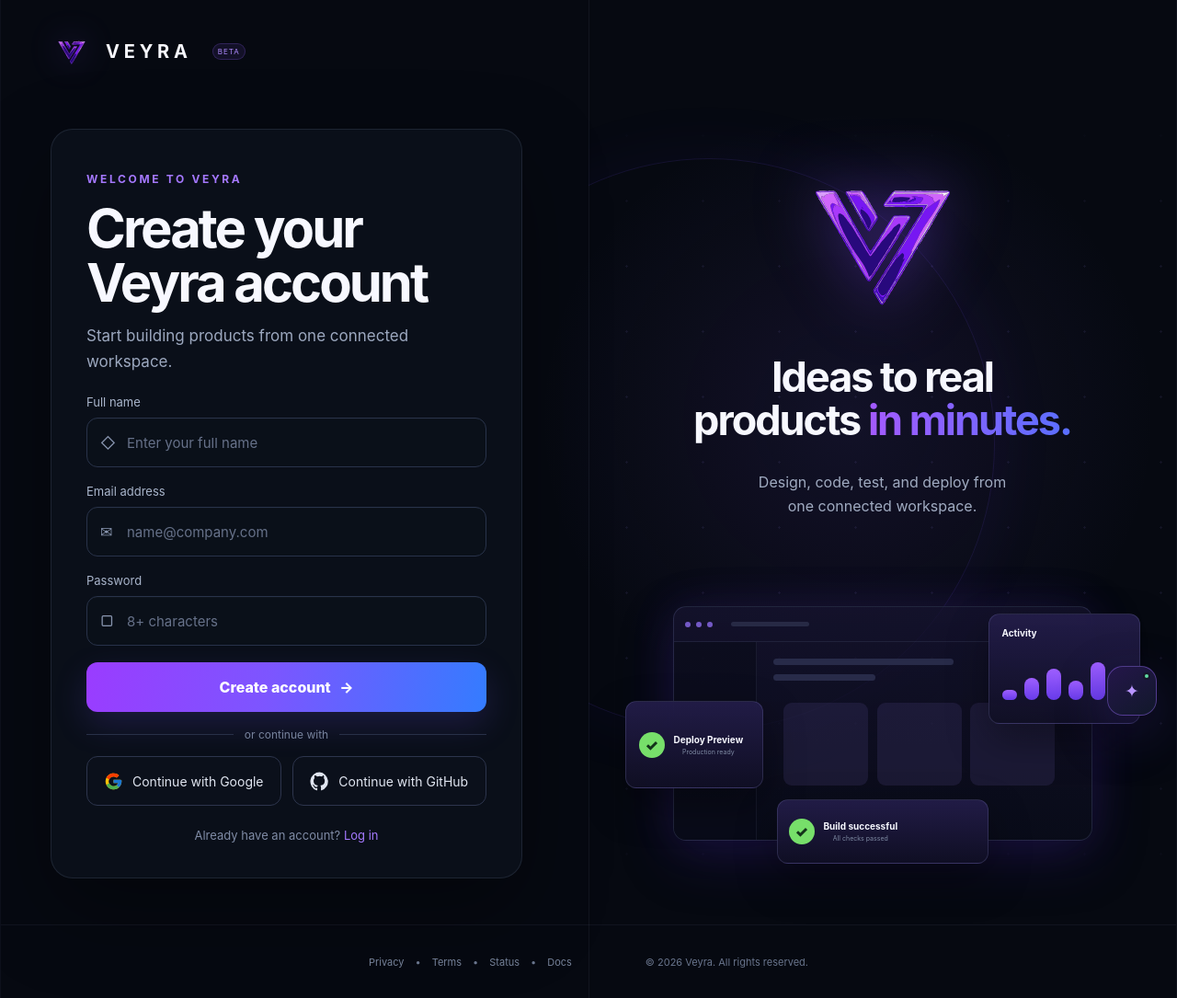
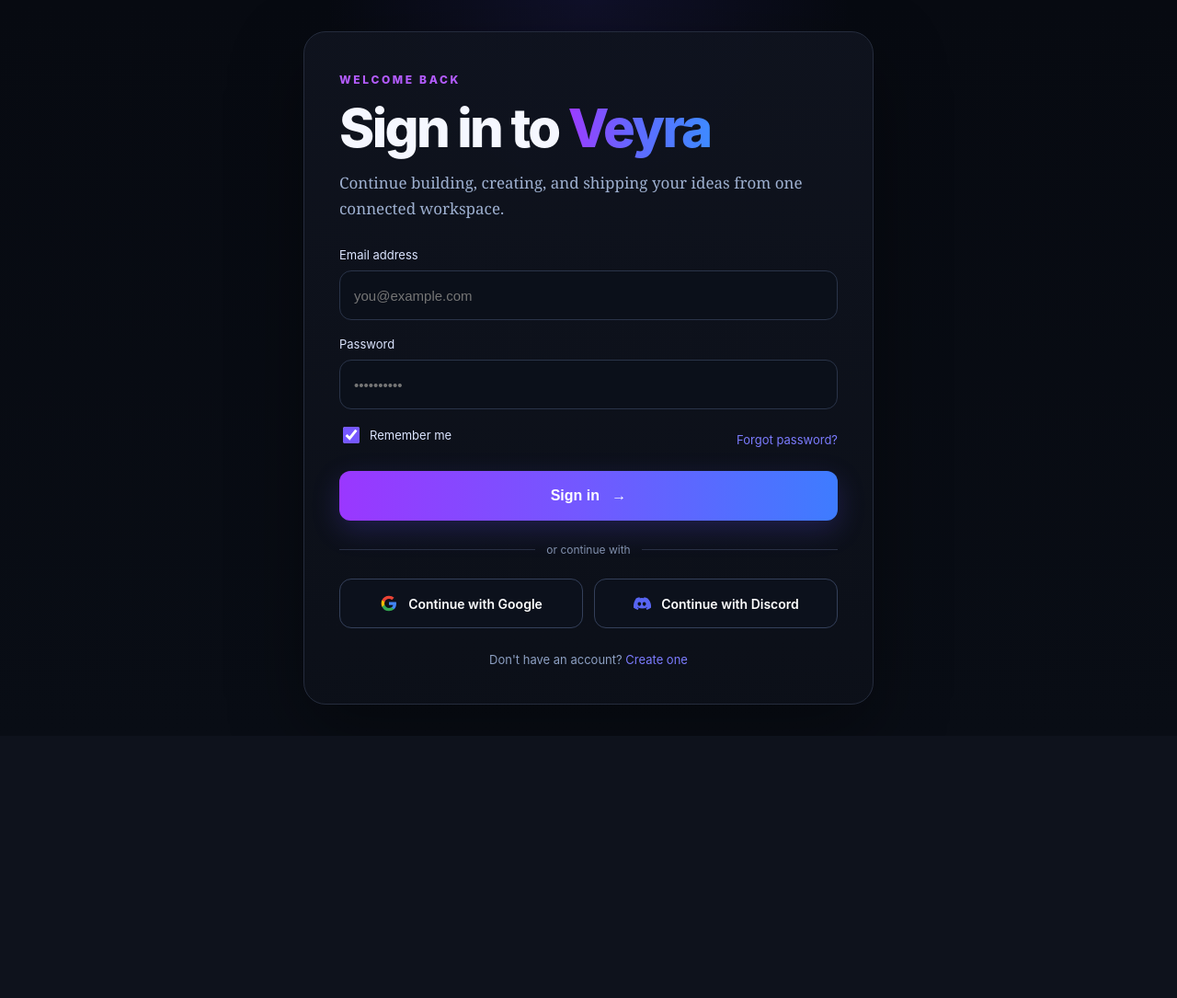
Before and after one commit to Ka9paa/Veyra, a Flask app: page /signup in a window 1280 px wide. Shown: the whole page at 92% size. After the commit the page ends 787 px from the top, so only its background shows below. Run offline with Flask 3, Linux system fonts and the light colour scheme; some libraries are stand-ins or nearby versions.

Commit message:
Replace GitHub auth with Discord

```diff
--- a/templates/auth.html
+++ b/templates/auth.html
@@ -1,83 +1,315 @@
-{% extends "base.html" %}
-{% block title %}{{'Create account' if mode=='signup' else 'Log in'}} — Veyra{% endblock %}
-{% block body %}
-<div class="v21-auth-page">
-  <div class="v21-auth-shell">
-    <header class="v21-auth-brand">
-      <img src="{{url_for('static',filename='veyra-mark.svg')}}" alt="Veyra">
-      <b>VEYRA</b><span class="v26-auth-beta">BETA</span>
-    </header>
+<!doctype html>
+<html lang="en">
+<head>
+  <meta charset="utf-8">
+  <meta name="viewport" content="width=device-width,initial-scale=1">
+  <title>Sign in to Veyra</title>
+  <meta name="theme-color" content="#0a0d15">
 
-    <section class="v21-auth-left">
-      <div class="v21-auth-card">
-        <small>{{'WELCOME TO VEYRA' if mode=='signup' else 'WELCOME BACK'}}</small>
-        <h1>{{'Create your Veyra account' if mode=='signup' else 'Sign in to'}} {% if mode!='signup' %}<em>Veyra</em>{% endif %}</h1>
-        <p>{{'Start building products from one connected workspace.' if mode=='signup' else 'Continue building, creating, and shipping your ideas from one connected workspace.'}}</p>
+  <style>
+    :root{
+      --bg:#080b12;
+      --panel:#0d111b;
+      --panel2:#101522;
+      --border:#252c3d;
+      --text:#f5f7ff;
+      --muted:#8ea0c3;
+      --muted2:#6f7d99;
+      --purple:#9a39ff;
+      --violet:#7658ff;
+      --blue:#3e7bff;
+      --danger:#ff5c72;
+    }
 
-        {% with msgs=get_flashed_messages(with_categories=true) %}
-          {% for c,m in msgs %}<div class="v21-flash {{c}}"><span>!</span>{{m}}</div>{% endfor %}
-        {% endwith %}
+    *{box-sizing:border-box}
+    html,body{min-height:100%}
+    body{
+      margin:0;
+      min-height:100vh;
+      display:grid;
+      place-items:center;
+      padding:28px;
+      color:var(--text);
+      background:
+        radial-gradient(circle at 50% 0%, rgba(93,72,255,.10), transparent 28%),
+        linear-gradient(180deg,#070a11 0%,#090d15 100%);
+      font-family:Inter,ui-sans-serif,system-ui,-apple-system,BlinkMacSystemFont,"Segoe UI",sans-serif;
+    }
 
-        {% if mode=='signup' %}
-        <form method="post" action="/signup/email">
-          <label>Full name<div class="v21-input"><span>◇</span><input name="name" placeholder="Enter your full name" required minlength="2"></div></label>
-          <label>Email address<div class="v21-input"><span>✉</span><input name="email" type="email" placeholder="name@company.com" required></div></label>
-          <label>Password<div class="v21-input"><span>▢</span><input name="password" type="password" placeholder="8+ characters" required minlength="8"></div></label>
-          <button class="v21-submit">Create account <span>→</span></button>
-        </form>
-        {% else %}
-        <form method="post" action="/login/email">
-          <label>Email address<div class="v21-input"><span>✉</span><input name="email" type="email" placeholder="name@company.com" required></div></label>
-          <label>Password<div class="v21-input"><span>▢</span><input name="password" type="password" placeholder="Your password" required><button type="button" class="v21-eye" tabindex="-1">◉</button></div></label>
-          <div class="v21-login-row"><label class="v21-check"><input type="checkbox" checked><span></span>Remember me</label><a href="#">Forgot password?</a></div>
-          <button class="v21-submit">Sign in <span>→</span></button>
-        </form>
-        {% endif %}
+    .shell{
+      width:min(100%,620px);
+      background:linear-gradient(180deg,rgba(15,19,30,.98),rgba(12,16,25,.98));
+      border:1px solid var(--border);
+      border-radius:24px;
+      padding:44px 38px 38px;
+      box-shadow:0 28px 80px rgba(0,0,0,.38);
+    }
 
-        <div class="v21-or"><span>or continue with</span></div>
+    .eyebrow{
+      margin:0 0 18px;
+      font-size:12px;
+      font-weight:800;
+      letter-spacing:.22em;
+      color:#b45cff;
+      text-transform:uppercase;
+    }
 
-        <div class="v21-oauth">
-          <a href="/auth/google" aria-label="Continue with Google">
-            <svg viewBox="0 0 48 48" aria-hidden="true"><path fill="#FFC107" d="M43.6 20.5H42V20H24v8h11.3A12 12 0 1 1 31.9 15l5.7-5.7A20 20 0 1 0 44 24c0-1.2-.1-2.3-.4-3.5z"/><path fill="#FF3D00" d="m6.3 14.7 6.6 4.8A12 12 0 0 1 31.9 15l5.7-5.7A20 20 0 0 0 6.3 14.7z"/><path fill="#4CAF50" d="M24 44c5.2 0 10-2 13.5-5.2l-6.2-5.2A12 12 0 0 1 12.9 28l-6.5 5A20 20 0 0 0 24 44z"/><path fill="#1976D2" d="M43.6 20.5H42V20H24v8h11.3a12 12 0 0 1-4 5.6l6.2 5.2C41.2 35.4 44 30.2 44 24c0-1.2-.1-2.3-.4-3.5z"/></svg>
-            <span>Continue with Google</span>
-          </a>
-          <a href="/auth/github" aria-label="Continue with GitHub">
-            <svg viewBox="0 0 24 24" aria-hidden="true"><path fill="currentColor" d="M12 .7a11.5 11.5 0 0 0-3.6 22.4c.6.1.8-.2.8-.6v-2.2c-3.3.7-4-1.4-4-1.4-.5-1.4-1.3-1.8-1.3-1.8-1.1-.7.1-.7.1-.7 1.2.1 1.8 1.2 1.8 1.2 1.1 1.8 2.8 1.3 3.5 1 .1-.8.4-1.3.8-1.6-2.7-.3-5.5-1.3-5.5-5.9 0-1.3.5-2.4 1.2-3.2-.1-.3-.5-1.6.1-3.2 0 0 1-.3 3.3 1.2a11.4 11.4 0 0 1 6 0C16.2 4.4 17.2 4.7 17.2 4.7c.6 1.6.2 2.9.1 3.2.8.8 1.2 1.9 1.2 3.2 0 4.6-2.8 5.6-5.5 5.9.4.4.8 1.1.8 2.2v3.3c0 .4.2.7.8.6A11.5 11.5 0 0 0 12 .7z"/></svg>
-            <span>Continue with GitHub</span>
-          </a>
+    h1{
+      margin:0;
+      font-size:clamp(40px,6vw,58px);
+      line-height:.96;
+      letter-spacing:-.045em;
+      font-weight:800;
+    }
+
+    .brand{
+      background:linear-gradient(90deg,#9c3cff,#5d6cff,#3e8aff);
+      -webkit-background-clip:text;
+      background-clip:text;
+      color:transparent;
+    }
+
+    .sub{
+      margin:18px 0 28px;
+      color:#9eb0d0;
+      font-size:17px;
+      line-height:1.65;
+      font-family:Georgia,"Times New Roman",serif;
+    }
+
+    .flash-stack{display:grid;gap:10px;margin-bottom:18px}
+    .flash{
+      border:1px solid rgba(255,92,114,.35);
+      background:rgba(255,92,114,.08);
+      color:#ffc0ca;
+      padding:12px 14px;
+      border-radius:12px;
+      font-size:14px;
+    }
+
+    .field{margin-top:18px}
+    label{
+      display:block;
+      margin-bottom:9px;
+      color:#dce5ff;
+      font-size:13px;
+    }
+
+    .input-wrap{
+      position:relative;
+      display:flex;
+      align-items:center;
+    }
+
+    input{
+      width:100%;
+      height:54px;
+      border-radius:13px;
+      border:1px solid #2a3449;
+      background:#0b101a;
+      color:#fff;
+      outline:none;
+      padding:0 15px;
+      font-size:15px;
+      transition:.18s ease;
+    }
+
+    input:focus{
+      border-color:#6e5cff;
+      box-shadow:0 0 0 3px rgba(110,92,255,.12);
+    }
+
+    .row{
+      margin-top:16px;
+      display:flex;
+      align-items:center;
+      justify-content:space-between;
+      gap:16px;
+      color:#c5d0e8;
+      font-size:13px;
+    }
+
+    .remember{
+      display:flex;
+      align-items:center;
+      gap:8px;
+      cursor:pointer;
+    }
+
+    .remember input{
+      width:18px;
+      height:18px;
+      accent-color:#7658ff;
+    }
+
+    a{color:#7c7cff;text-decoration:none}
+    a:hover{color:#a88cff}
+
+    .submit{
+      margin-top:18px;
+      width:100%;
+      height:54px;
+      border:0;
+      border-radius:12px;
+      color:#fff;
+      font-size:16px;
+      font-weight:800;
+      cursor:pointer;
+      background:linear-gradient(90deg,#9a37ff 0%,#7358ff 48%,#3e7cff 100%);
+      box-shadow:0 10px 30px rgba(101,82,255,.22);
+      transition:transform .15s ease,filter .15s ease;
+    }
+
+    .submit:hover{transform:translateY(-1px);filter:brightness(1.07)}
+
+    .divider{
+      margin:24px 0;
+      display:flex;
+      align-items:center;
+      gap:12px;
+      color:#8190ad;
+      font-size:12px;
+    }
+
+    .divider::before,.divider::after{
+      content:"";
+      height:1px;
+      flex:1;
+      background:#293044;
+    }
+
+    .oauth-grid{
+      display:grid;
+      grid-template-columns:1fr 1fr;
+      gap:12px;
+    }
+
+    .oauth{
+      height:54px;
+      border-radius:13px;
+      border:1px solid #34405a;
+      background:#0c111c;
+      color:#fff;
+      display:flex;
+      align-items:center;
+      justify-content:center;
+      gap:11px;
+      font-size:14px;
+      font-weight:600;
+      transition:.15s ease;
+    }
+
+    .oauth:hover{
+      color:#fff;
+      border-color:#5a67ff;
+      background:#101726;
+      transform:translateY(-1px);
+    }
+
+    .oauth svg{width:20px;height:20px;flex:none}
+
+    .bottom{
+      margin:26px 0 2px;
+      text-align:center;
+      color:#8da0c3;
+      font-size:13px;
+    }
+
+    @media(max-width:600px){
+      body{padding:16px}
+      .shell{padding:32px 22px}
+      .oauth-grid{grid-template-columns:1fr}
+      .row{align-items:flex-start}
+    }
+  </style>
+</head>
+
+<body>
+  <main class="shell">
+    <p class="eyebrow">Welcome back</p>
+
+    <h1>Sign in to <span class="brand">Veyra</span></h1>
+
+    <p class="sub">
+      Continue building, creating, and shipping your ideas from one connected workspace.
+    </p>
+
+    {% with messages = get_flashed_messages(with_categories=true) %}
+      {% if messages %}
+        <div class="flash-stack">
+          {% for category, message in messages %}
+            <div class="flash">{{ message }}</div>
+          {% endfor %}
         </div>
+      {% endif %}
+    {% endwith %}
 
-        <div class="v21-switch">
-          {{'Already have an account?' if mode=='signup' else "Don't have an account?"}}
-          <a href="{{'/login' if mode=='signup' else '/signup'}}">{{'Log in' if mode=='signup' else 'Create one'}}</a>
+    <form method="post" action="{{ url_for('login') }}">
+      <div class="field">
+        <label for="email">Email address</label>
+        <div class="input-wrap">
+          <input
+            id="email"
+            name="email"
+            type="email"
+            autocomplete="email"
+            placeholder="you@example.com"
+            required
+          >
         </div>
       </div>
-    </section>
 
-    <aside class="v21-auth-right">
-      <div class="v21-auth-stars"></div>
-      <img class="v21-hero-logo" src="{{url_for('static',filename='veyra-mark.svg')}}" alt="Veyra">
-      <h2>Ideas to real<br>products <em>in minutes.</em></h2>
-      <p>Design, code, test, and deploy from<br>one connected workspace.</p>
+      <div class="field">
+        <label for="password">Password</label>
+        <div class="input-wrap">
+          <input
+            id="password"
+            name="password"
+            type="password"
+            autocomplete="current-password"
+            placeholder="••••••••••"
+            required
+          >
+        </div>
+      </div>
 
-      <div class="v21-product-ghost">
-        <div class="ghost-window">
-          <div class="ghost-top"><i></i><i></i><i></i><span></span></div>
-          <div class="ghost-body">
-            <aside></aside>
-            <main><span></span><span></span><b></b><b></b><b></b></main>
-          </div>
-        </div>
-        <div class="ghost-card deploy"><span>✓</span><div><b>Deploy Preview</b><small>Production ready</small></div></div>
-        <div class="ghost-card activity"><b>Activity</b><div class="spark"><i></i><i></i><i></i><i></i><i></i></div></div>
-        <div class="ghost-card success"><span>✓</span><div><b>Build successful</b><small>All checks passed</small></div></div>
+      <div class="row">
+        <label class="remember">
+          <input type="checkbox" name="remember" value="1" checked>
+          <span>Remember me</span>
+        </label>
+
+        <a href="/forgot-password">Forgot password?</a>
       </div>
-    </aside>
 
-    <footer class="v21-auth-footer">
-      <div><a href="#">Privacy</a><span>•</span><a href="#">Terms</a><span>•</span><a href="#">Status</a><span>•</span><a href="#">Docs</a></div>
-      <span>© 2026 Veyra. All rights reserved.</span>
-    </footer>
-  </div>
-</div>
-{% endblock %}
+      <button class="submit" type="submit">Sign in&nbsp;&nbsp; →</button>
+    </form>
+
+    <div class="divider">or continue with</div>
+
+    <div class="oauth-grid">
+      <a class="oauth" href="{{ url_for('auth_google') }}">
+        <svg viewBox="0 0 24 24" aria-hidden="true">
+          <path fill="#4285F4" d="M21.6 12.23c0-.71-.06-1.4-.18-2.05H12v3.88h5.38a4.6 4.6 0 0 1-2 3.02v2.51h3.24c1.9-1.75 2.98-4.33 2.98-7.36z"/>
+          <path fill="#34A853" d="M12 22c2.7 0 4.98-.9 6.64-2.41l-3.24-2.51c-.9.6-2.05.96-3.4.96-2.61 0-4.82-1.76-5.61-4.13H3.04v2.59A10 10 0 0 0 12 22z"/>
+          <path fill="#FBBC05" d="M6.39 13.91A6 6 0 0 1 6.08 12c0-.66.11-1.3.31-1.91V7.5H3.04A10 10 0 0 0 2 12c0 1.61.38 3.13 1.04 4.5l3.35-2.59z"/>
+          <path fill="#EA4335" d="M12 5.96c1.47 0 2.79.51 3.83 1.5l2.87-2.87C16.97 2.98 14.7 2 12 2a10 10 0 0 0-8.96 5.5l3.35 2.59C7.18 7.72 9.39 5.96 12 5.96z"/>
+        </svg>
+        Continue with Google
+      </a>
+
+      <a class="oauth" href="{{ url_for('auth_discord') }}">
+        <svg viewBox="0 0 24 24" aria-hidden="true">
+          <path fill="#5865F2" d="M19.5 5.3A18 18 0 0 0 15.1 4l-.55 1.14a16.2 16.2 0 0 0-5.1 0L8.9 4a18 18 0 0 0-4.4 1.3C1.7 9.5.9 13.6 1.3 17.6a17.8 17.8 0 0 0 5.4 2.7l1.3-1.8a11.7 11.7 0 0 1-2.1-1c.18-.13.36-.27.53-.41 4.05 1.88 8.43 1.88 12.44 0 .18.15.36.28.53.41-.67.4-1.38.74-2.12 1l1.3 1.8a17.7 17.7 0 0 0 5.4-2.7c.48-4.64-.82-8.7-4.48-12.3ZM8.8 15.2c-1.22 0-2.22-1.13-2.22-2.52s.98-2.52 2.22-2.52c1.25 0 2.25 1.14 2.23 2.52 0 1.39-.98 2.52-2.23 2.52Zm6.4 0c-1.22 0-2.22-1.13-2.22-2.52s.98-2.52 2.22-2.52c1.25 0 2.25 1.14 2.23 2.52 0 1.39-.98 2.52-2.23 2.52Z"/>
+        </svg>
+        Continue with Discord
+      </a>
+    </div>
+
+    <p class="bottom">
+      Don't have an account?
+      <a href="{{ url_for('signup') }}">Create one</a>
+    </p>
+  </main>
+</body>
+</html>
```
